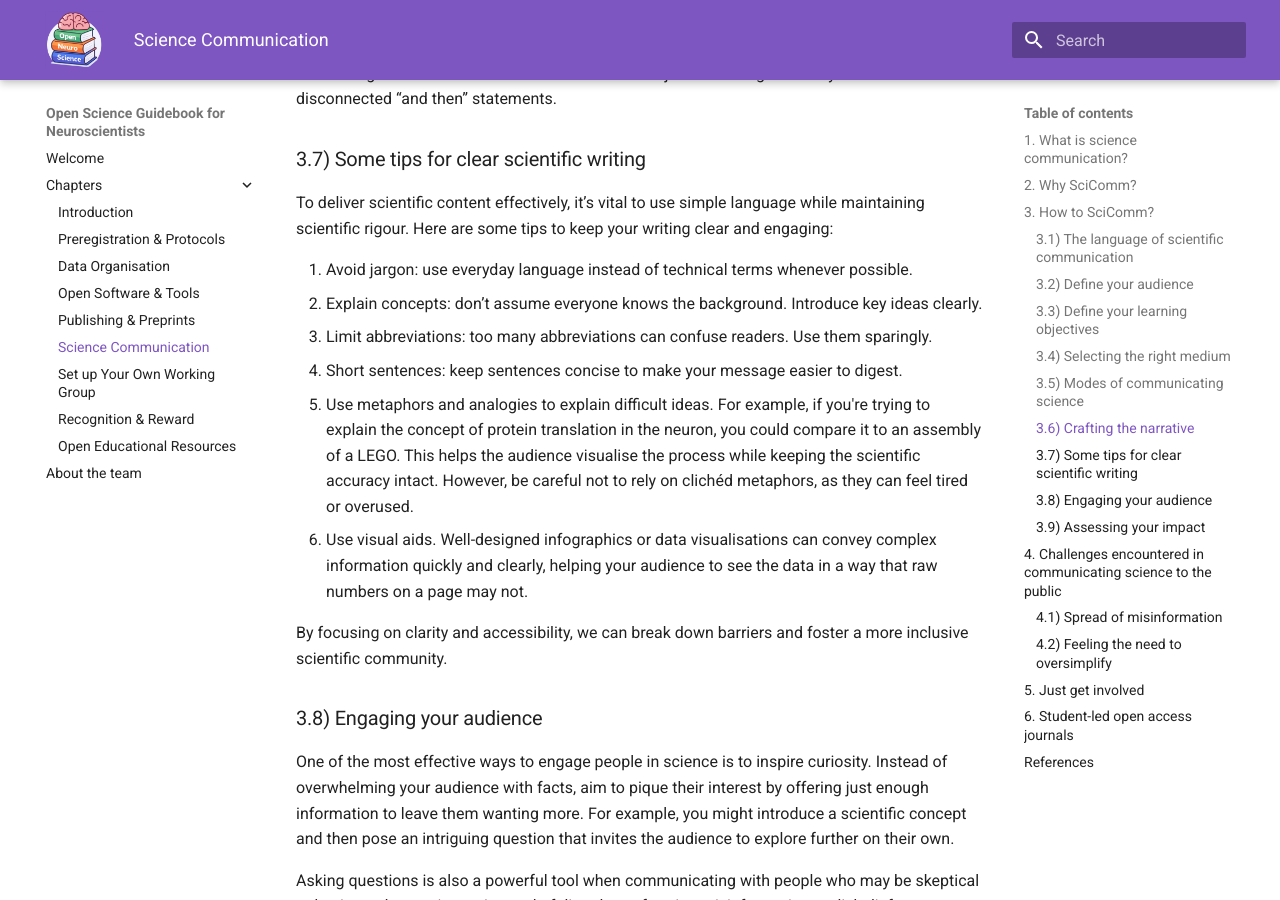
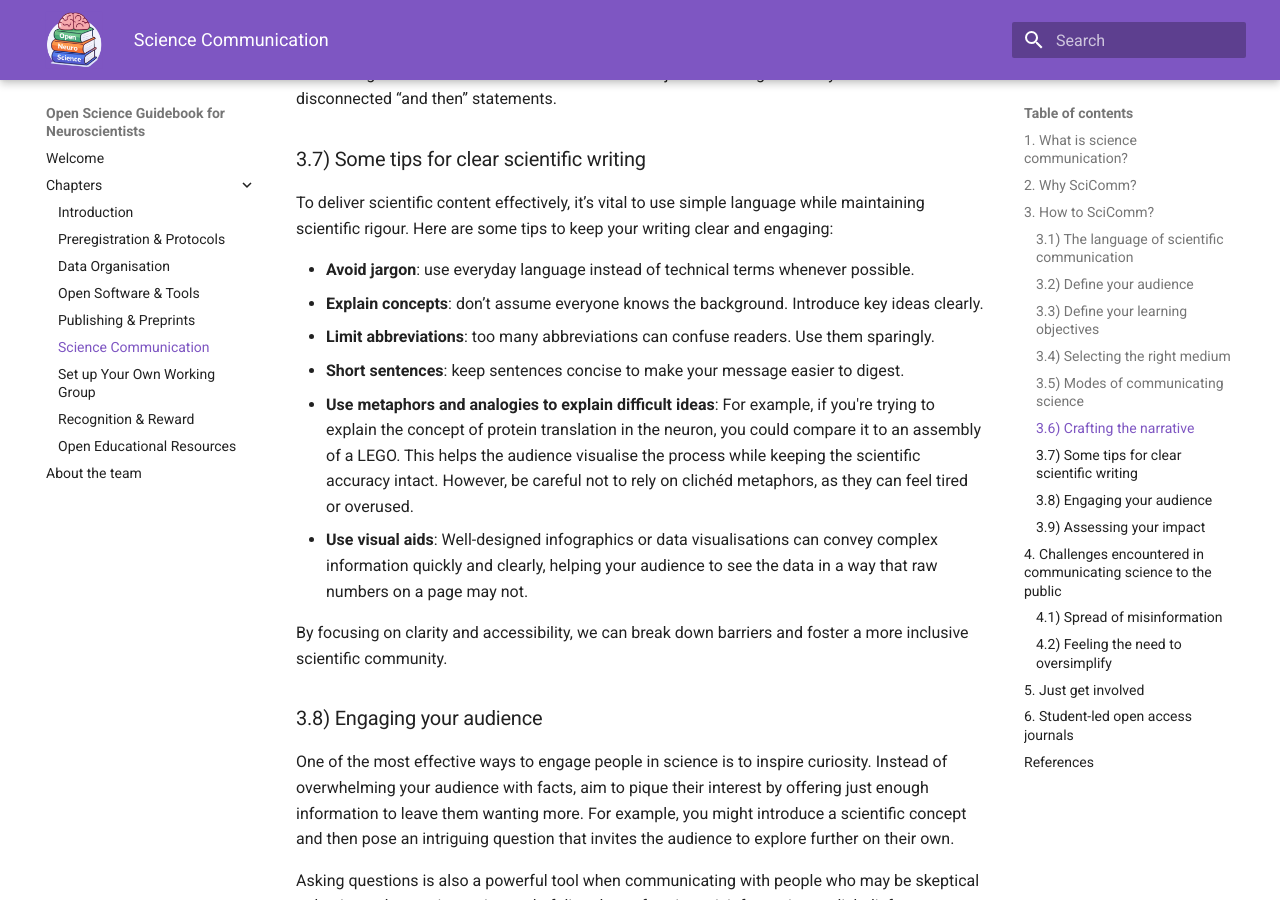
Before and after one commit to ANW-Open-Science/Open-Science-Guidebook-for-Neuroscientists, an MkDocs documentation site: the page built from docs/tabs/6-communication.md, in a window 1280 px wide and 900 px high, scrolled down 4643 px. Built offline with MkDocs 1.6.1 and Material for MkDocs 9.7.7, drawn with Linux system fonts in a browser that asks for light colours; part of the change alters nothing that is shown; some of the changed text lies outside the part shown.

```diff
--- a/docs/tabs/6-communication.md
+++ b/docs/tabs/6-communication.md
@@ -38,11 +38,11 @@ Before embarking on any science communication project, it’s crucial to clearly
 
 Having specific learning outcomes in mind helps you stay focused and prevents you from wandering away from your stated goal. Even if you’re working alone, writing down these goals at the outset keeps your message clear and helps you stay on track. A simple yet effective way to approach this is by using the AEIOU framework:
 
-- Awareness: introduce the audience to new information or a novel perspective
-- Enjoyment: make the learning process engaging and enjoyable
-- Interest: inspire the audience to care about the subject
-- Opinion-forming: provide balanced information that allows the audience to form their own views
-- Understanding: deepen the audience’s knowledge of a particular topic
+- **Awareness**: introduce the audience to new information or a novel perspective
+- **Enjoyment**: make the learning process engaging and enjoyable
+- **Interest**: inspire the audience to care about the subject
+- **Opinion-forming**: provide balanced information that allows the audience to form their own views
+- **Understanding**: deepen the audience’s knowledge of a particular topic
 
 By aligning your communication with these pillars, you can tailor your approach to meet the specific needs of your audience.
 
@@ -71,12 +71,12 @@ Randy Olsen described a narrative technique based on story beats, which ensures
 ### 3.7) Some tips for clear scientific writing
 To deliver scientific content effectively, it’s vital to use simple language while maintaining scientific rigour. Here are some tips to keep your writing clear and engaging:
 
-1. Avoid jargon: use everyday language instead of technical terms whenever possible.
-2. Explain concepts: don’t assume everyone knows the background. Introduce key ideas clearly.
-3. Limit abbreviations: too many abbreviations can confuse readers. Use them sparingly.
-4. Short sentences: keep sentences concise to make your message easier to digest.
-5. Use metaphors and analogies to explain difficult ideas. For example, if you're trying to explain the concept of protein translation in the neuron, you could compare it to an assembly of a LEGO. This helps the audience visualise the process while keeping the scientific accuracy intact. However, be careful not to rely on clichéd metaphors, as they can feel tired or overused.
-6. Use visual aids. Well-designed infographics or data visualisations can convey complex information quickly and clearly, helping your audience to see the data in a way that raw numbers on a page may not.
+- **Avoid jargon**: use everyday language instead of technical terms whenever possible.
+- **Explain concepts**: don’t assume everyone knows the background. Introduce key ideas clearly.
+- **Limit abbreviations**: too many abbreviations can confuse readers. Use them sparingly.
+- **Short sentences**: keep sentences concise to make your message easier to digest.
+- **Use metaphors and analogies to explain difficult ideas**: For example, if you're trying to explain the concept of protein translation in the neuron, you could compare it to an assembly of a LEGO. This helps the audience visualise the process while keeping the scientific accuracy intact. However, be careful not to rely on clichéd metaphors, as they can feel tired or overused.
+- **Use visual aids**: Well-designed infographics or data visualisations can convey complex information quickly and clearly, helping your audience to see the data in a way that raw numbers on a page may not.
 
 By focusing on clarity and accessibility, we can break down barriers and foster a more inclusive scientific community.
 
```
